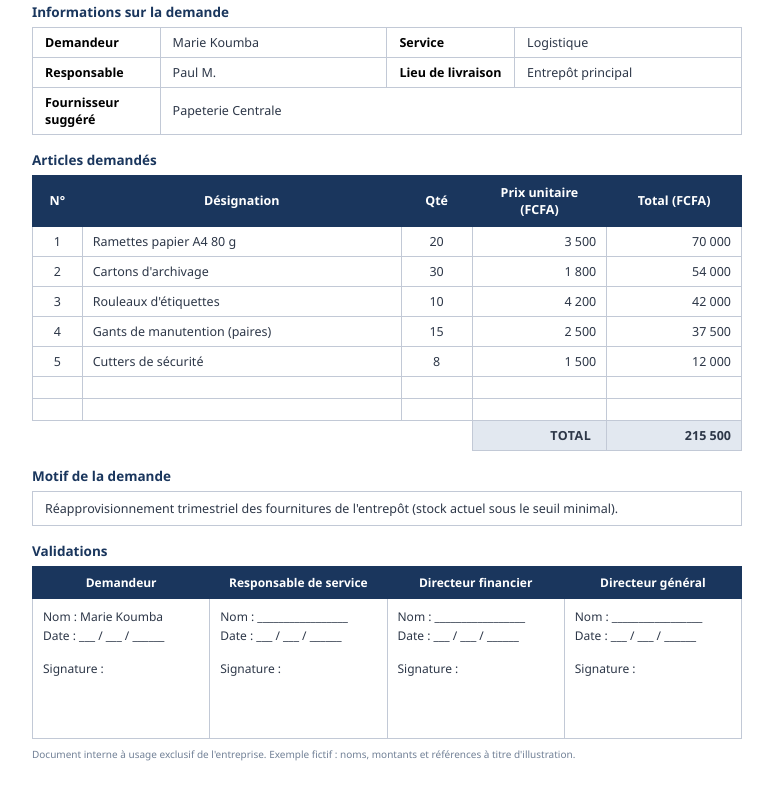
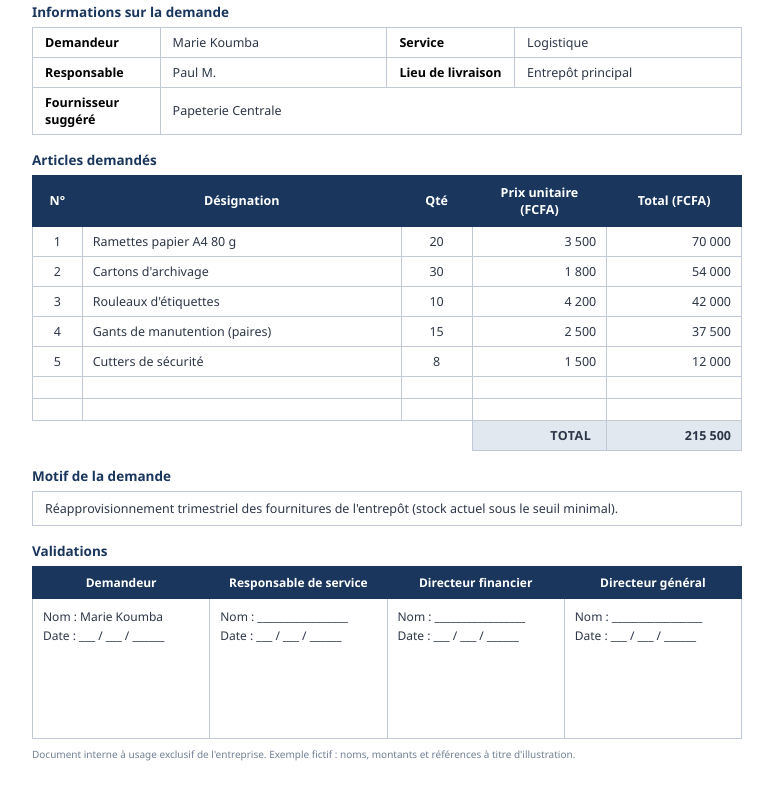
Before and after one commit to davidfirstassoue/eFacture, a plain HTML site: page gemini-code-1791546916528.html in a window 1280 px wide. Shown: the part 155-952 px from the top of the page, without its empty margins (253-1026 px from the left). Drawn offline with Linux system fonts and the light colour scheme.

Commit message:
fix: suppression du mot signature dans les cases du bas

```diff
--- a/gemini-code-1791546916528.html
+++ b/gemini-code-1791546916528.html
@@ -353,22 +353,18 @@
                     <td>
                         <div>Nom : Marie Koumba</div>
                         <div>Date : ___ / ___ / ______</div>
-                        <div class="sig-label">Signature :</div>
                     </td>
                     <td>
                         <div>Nom : _________________</div>
                         <div>Date : ___ / ___ / ______</div>
-                        <div class="sig-label">Signature :</div>
                     </td>
                     <td>
                         <div>Nom : _________________</div>
                         <div>Date : ___ / ___ / ______</div>
-                        <div class="sig-label">Signature :</div>
                     </td>
                     <td>
                         <div>Nom : _________________</div>
                         <div>Date : ___ / ___ / ______</div>
-                        <div class="sig-label">Signature :</div>
                     </td>
                 </tr>
             </tbody>
```
Also changed, not shown: maquette/index.html (+0 -4 lines).
